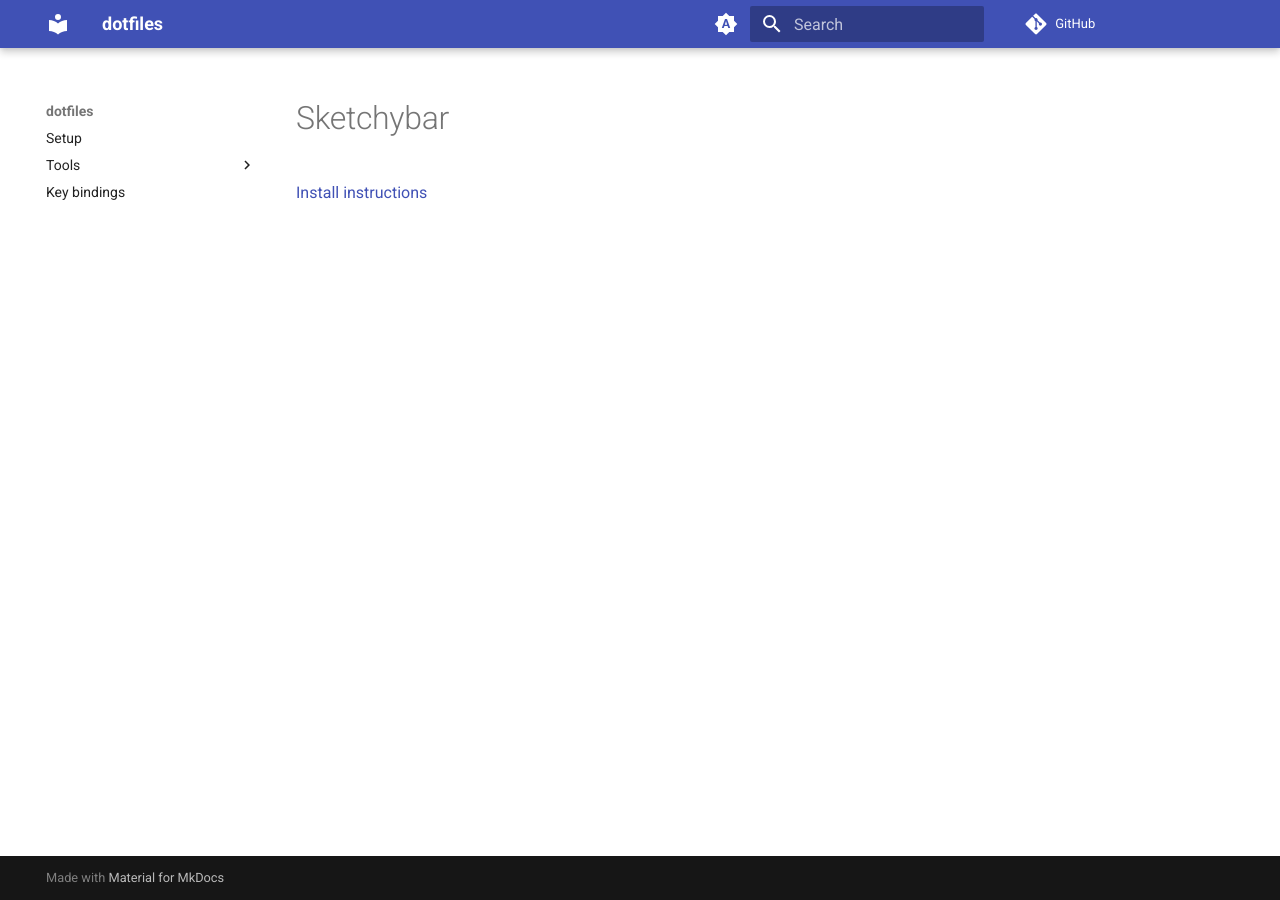
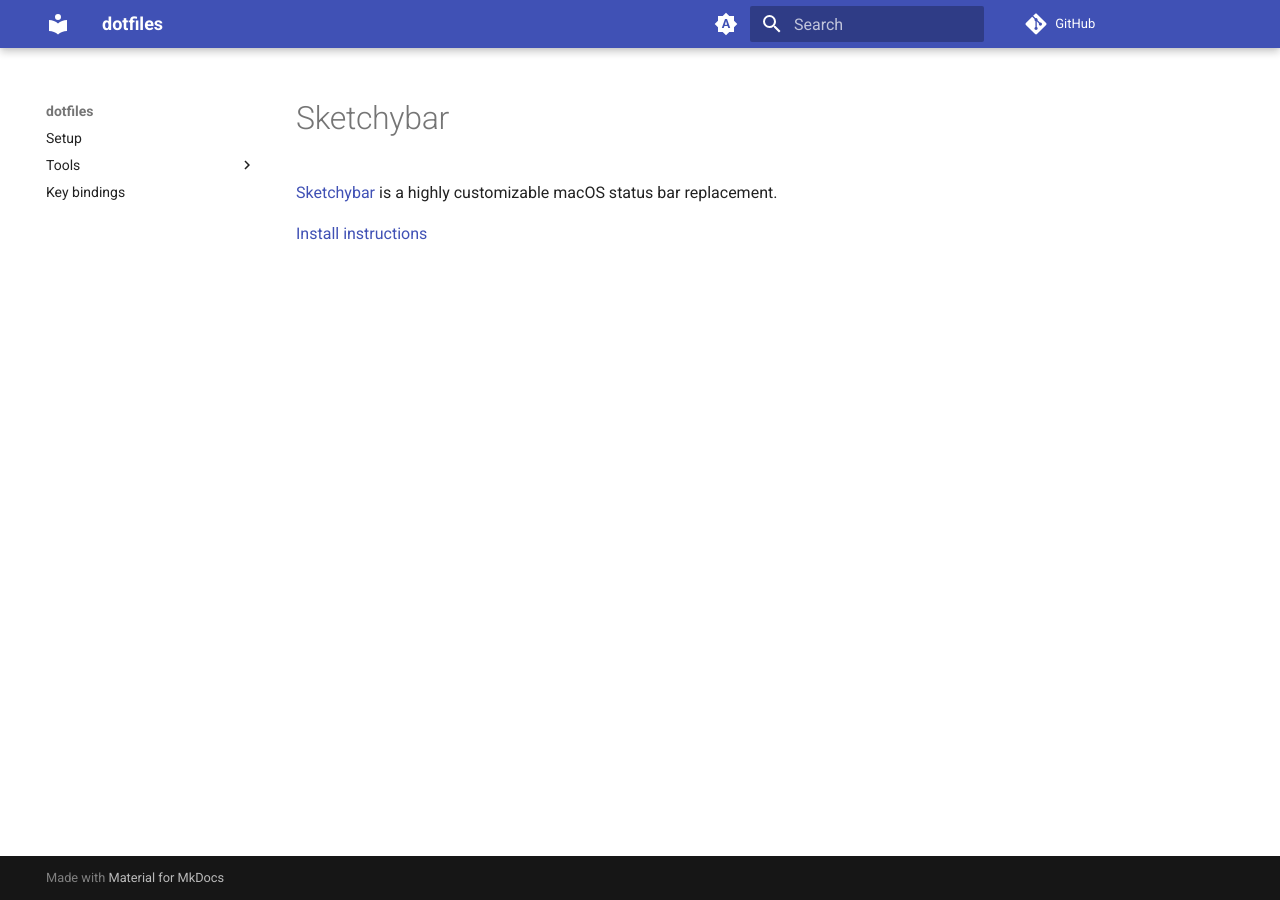
Before and after one commit to HieuDao-code/dotfiles, an MkDocs documentation site: the page built from docs/sketchybar.md, in a window 1280 px wide. Built offline with MkDocs 1.6.1 and Material for MkDocs 9.7.7, drawn with Linux system fonts in a browser that asks for light colours; comment, search, counter and statistics services are not loaded.

Commit message:
Update sketchybar.md

```diff
--- a/docs/sketchybar.md
+++ b/docs/sketchybar.md
@@ -1,3 +1,5 @@
+# Sketchybar
 
+[Sketchybar](https://github.com/FelixKratz/SketchyBar) is a highly customizable macOS status bar replacement.
 
 [Install instructions](https://felixkratz.github.io/SketchyBar/setup)
```
